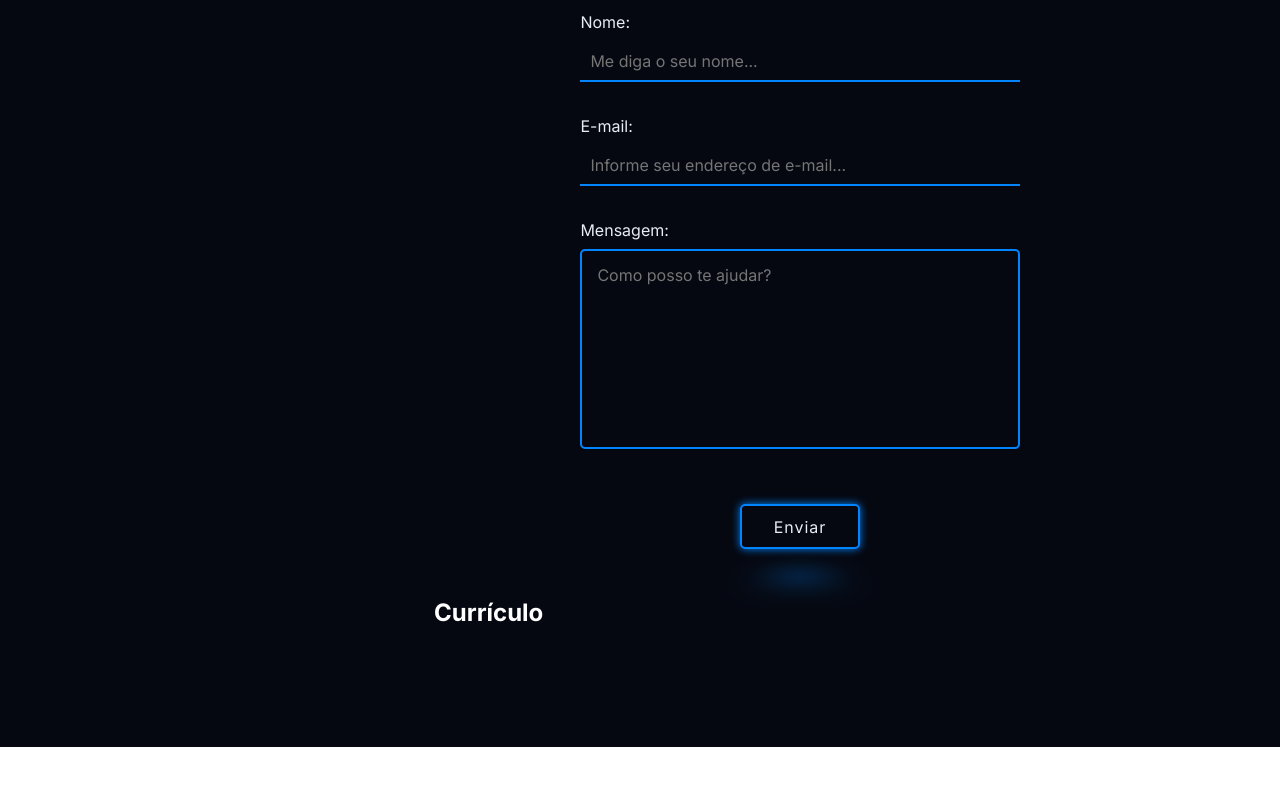
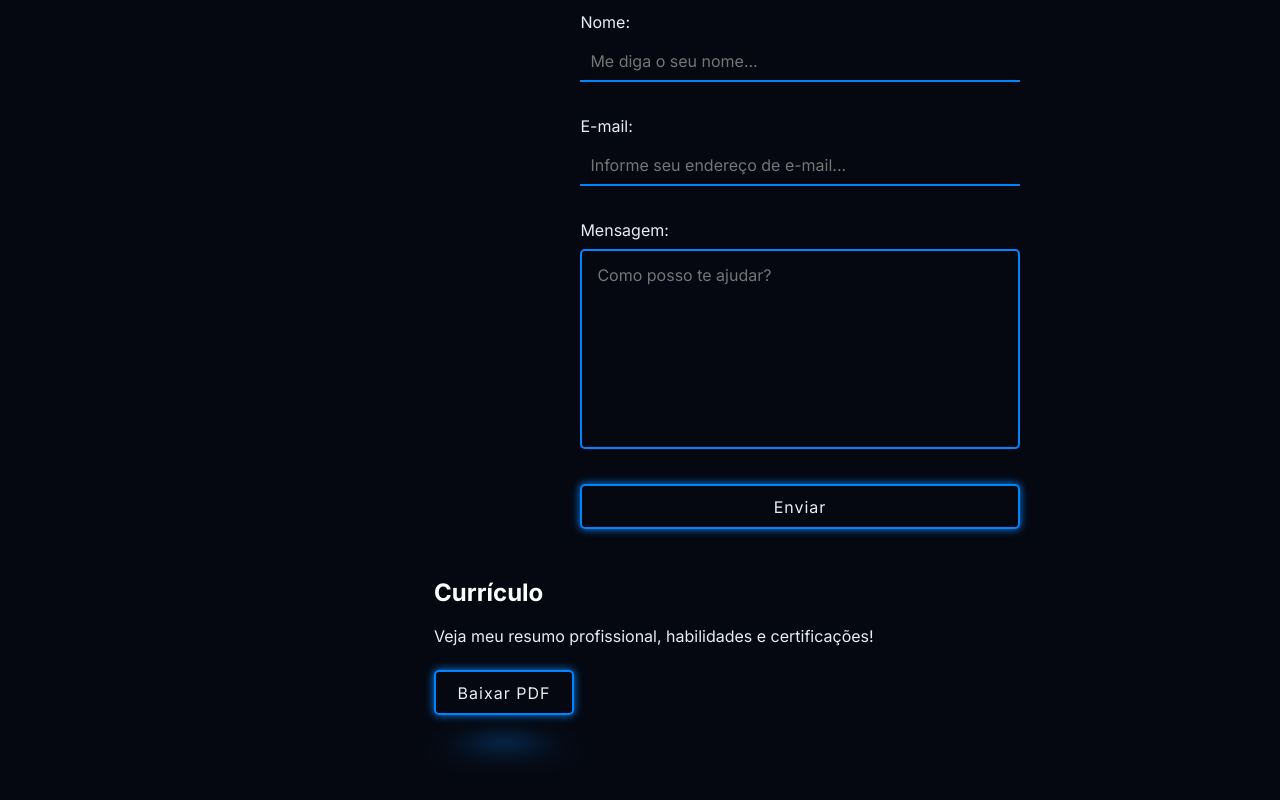
Before and after one commit to gabrielsoaresevt/personal-portfolio, a React (Create React App) app: page / in a window 1280 px wide. Shown: the part 1660-2460 px from the top of the page. Before the commit the page ends 2407 px from the top, so only its background shows below. Built offline with nearby package versions, Linux system fonts and the light colour scheme.

Commit message:
:construction: add button for download pdf

```diff
--- a/src/App.js
+++ b/src/App.js
@@ -1,4 +1,5 @@
 import { useState, useRef } from 'react'
+import emailjs from '@emailjs/browser'
 
 import Header from './components/Header';
 import Footer from './components/Footer';
@@ -99,15 +100,40 @@ export default function App() {
       textMessage = "Máximo de caracteres permitidos: 1000";
     }
 
-    textMessage !== "" ? showMessage(textMessage) : textMessage = "Mensagem enviada com sucesso!"
+    if(textMessage !== "") {
+      showMessage(textMessage);
+      return false;
+    } else {
+      textMessage = "E-mail enviado com sucesso!";
+    }
 
-    showMessage(textMessage);
+    sendEmail(textMessage);
+  }
+
+  function sendEmail(textMessage) {
+    const templateParams = {
+      from_name: name,
+      message: message,
+      email: email
+    }
+
+    emailjs.send("service_ewrut2x", "template_8rgc3j9", templateParams, "rvb3tIoimxX8se9n-")
+    .then(() => {
+      showMessage(textMessage);
+      setName('');
+      setEmail('');
+      setMessage('');
+    }, (err) => {
+      textMessage = "Falha ao enviar e-mail..."
+      showMessage(textMessage);
+      console.log("Erro: ", err);
+    })
   }
 
   function showMessage(msg) {
     const showMessage = document.createElement('div');
 
-    if(msg !== "Mensagem enviada com sucesso!") {
+    if(msg !== "E-mail enviado com sucesso!") {
       showMessage.classList.add("alert");
     } else {
       showMessage.classList.add("alert", "sucess");
@@ -216,13 +242,17 @@ export default function App() {
                   value={message}
                 />
               </div>
-              <button className="button form__button" type="submit">Enviar</button>
+              <button className="button button-form" type="submit">Enviar</button>
             </form>
           </section>
           <section className="section">
             <SectionTitle
               title="Currículo"
             />
+            <p>
+              Veja meu resumo profissional, habilidades e certificações!
+            </p>
+            <a href="" className="button button-curriculum" rel="noreferrer">Baixar PDF</a>
           </section>
         </div>
       </main>
--- a/src/styles/sass/components/_button.scss
+++ b/src/styles/sass/components/_button.scss
@@ -22,6 +22,19 @@
   box-shadow: 0 0 0.5em 0 $primary-color;
   position: relative;
   transition: 1200ms cubic-bezier(0.075, 0.82, 0.165, 1);
+  &.button-form {
+    width: 100%;
+    &:before {
+      display: none;
+    }
+    &::after {
+      display: none;
+    }
+  }
+  &.button-curriculum {
+    margin-top: 25px;
+    width: 140px;
+  }
   &:hover{
     background: $primary-color;
     color: $secondary-text-color;
--- a/src/styles/sass/components/_tech-stack.scss
+++ b/src/styles/sass/components/_tech-stack.scss
@@ -9,7 +9,7 @@
     align-items: center;
     justify-content: center;
     flex-wrap: wrap;
-    gap: 40px;
+    gap: 20px 50px;
     background-color: $primary-text-color;
     border-radius: 5px;
     padding: 15px;
```
Also changed, not shown: src/styles/css/style.css.
